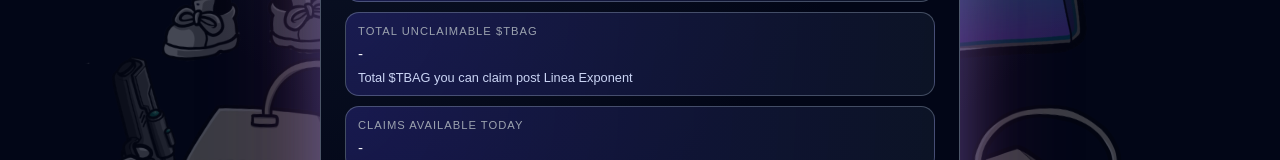
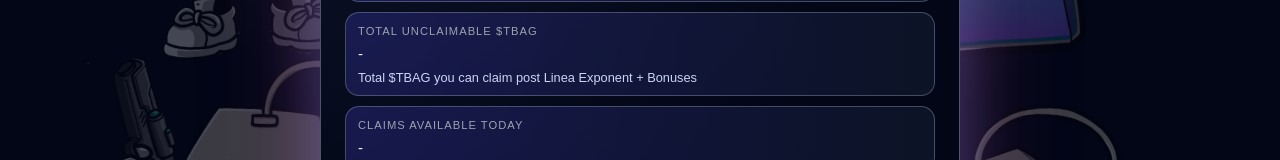
Before and after one commit to enzocxrter/double-bagz, a Next.js app: page / in a window 1280 px wide. Both pictures are taken after a click on the button "CLAIM". Shown: the part 374-534 px from the top of the page. Built offline with nearby package versions, Linux system fonts and the light colour scheme; no server answers.

Commit message:
Update page 7

```diff
--- a/app/page.tsx
+++ b/app/page.tsx
@@ -1032,7 +1032,7 @@
                       : "-"}
                   </span>
                   <span className="value small">
-                    Total $TBAG you can claim post Linea Exponent
+                    Total $TBAG you can claim post Linea Exponent + Bonuses
                   </span>
                 </div>
               </div>
```
